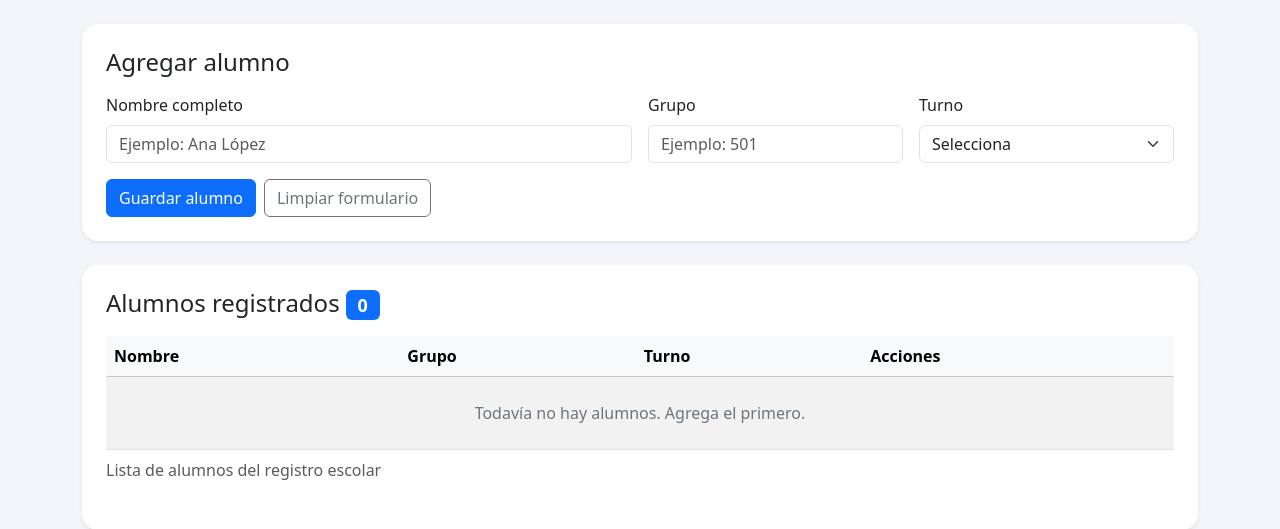
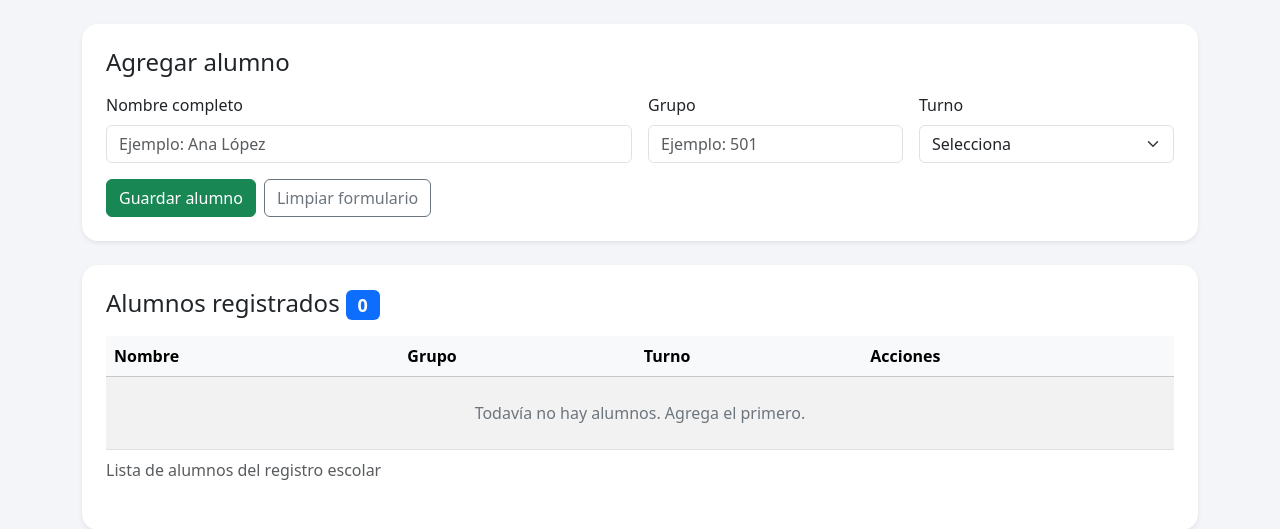
Before and after one commit to chimgonzalezblancacbtis272-eng/CRUD_Alumnos_practica4, a Flask app: page / in a window 1280 px wide. Shown: the part 175-704 px from the top of the page. Run offline with Flask 3, Linux system fonts and the light colour scheme; data that the repository does not hold is empty; some libraries are stand-ins or nearby versions.

Commit message:
Refactor registration form and student list sections

```diff
--- a/templates/index.html
+++ b/templates/index.html
@@ -1,11 +1,10 @@
 {% extends 'base.html' %}
-
 {% block contenido %}
-<!-- Paso 8 · Parte 1 de 2: Formulario de registro -->
 <section id="registro" class="card shadow-sm mb-4">
 <div class="card-body p-4">
 <h2 class="h4 mb-3">Agregar alumno</h2>
-    <form method="post" action="{{ url_for('agregar') }}" class="row g-3">
+<form method="post" action="{{ url_for('agregar') }}"
+class="row g-3">
 <div class="col-md-6">
 <label for="nombre" class="form-label">Nombre completo</label>
 <input id="nombre" name="nombre" class="form-control"
@@ -25,7 +24,7 @@
 </select>
 </div>
 <div class="col-12 d-flex gap-2 flex-wrap">
-        <button type="submit" class="btn btn-primary">Guardar alumno</button>
+<button type="submit" class="btn btn-success">Guardar alumno</button>
 <button type="reset" class="btn btn-outline-secondary">
 Limpiar formulario
 </button>
@@ -33,8 +32,6 @@
 </form>
 </div>
 </section>
-
-<!-- Paso 8 · Parte 2 de 2: Tabla de alumnos -->
 <section id="lista" class="card shadow-sm">
 <div class="card-body p-4">
 <h2 class="h4 mb-3">
```
Lines whose indentation alone changed are shown as unchanged.
